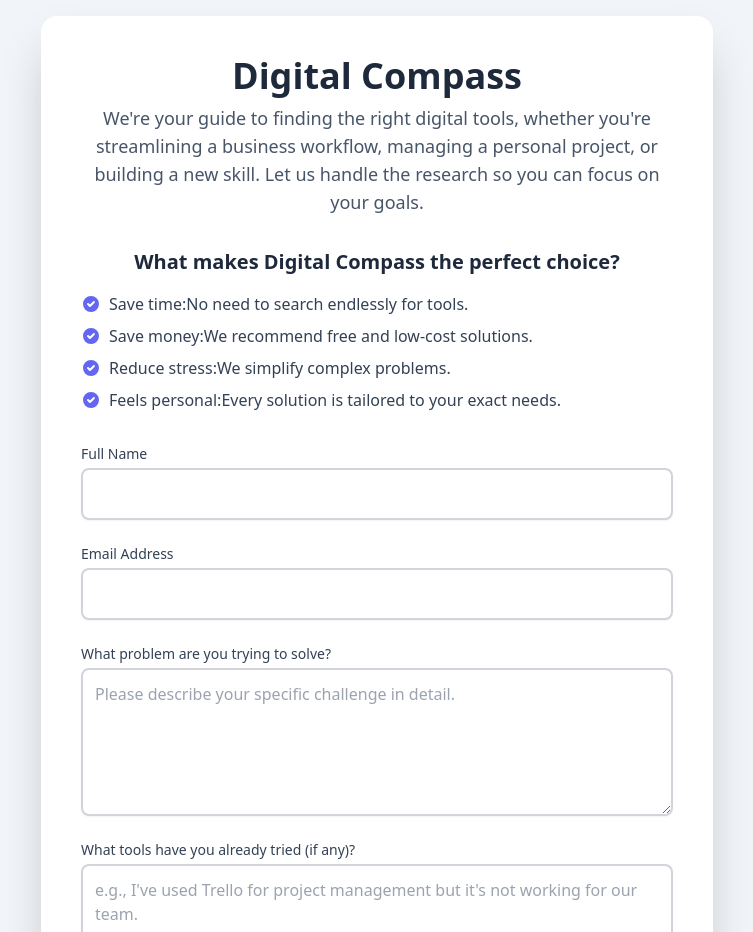
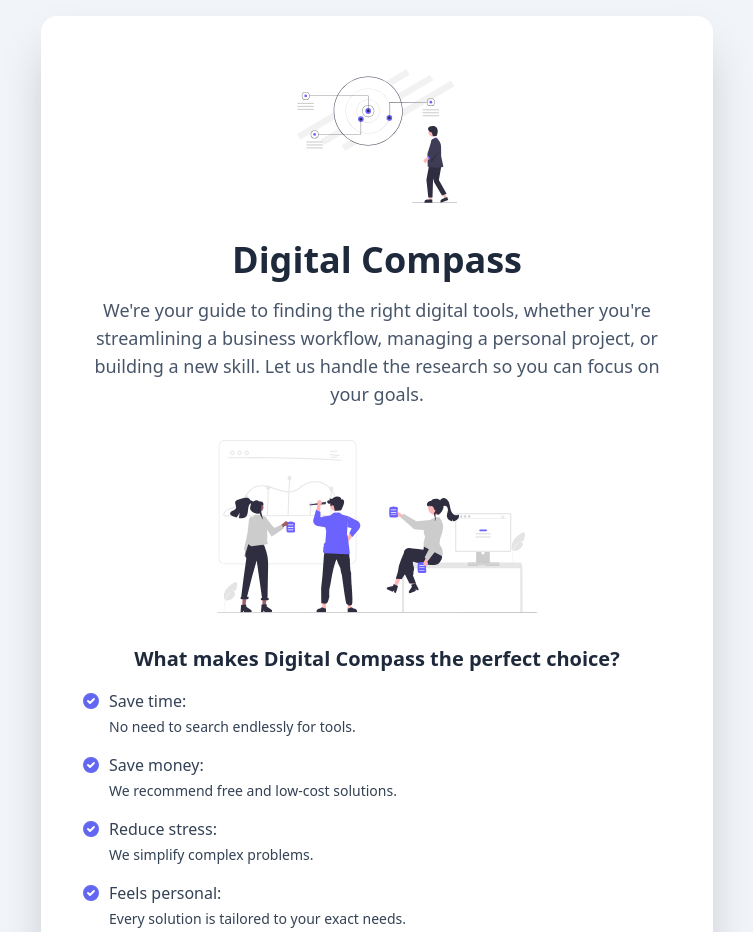
Before and after one commit to gitgoai/Digital-Compass, a plain HTML site: page index.html in a window 1280 px wide. Shown: the top 932 px of the page, without its empty margins (263-1016 px from the left). Drawn offline with nearby package versions, Linux system fonts and the light colour scheme.

Commit message:
Update index.html

```diff
--- a/index.html
+++ b/index.html
@@ -14,59 +14,59 @@
 <!-- Applying the 'Inter' font directly to the body using a Tailwind class -->
 <body class="bg-slate-100 font-inter flex items-center justify-center min-h-screen p-4">
 
-    <!-- Container for background trust badges -->
-    <!-- These badges are purely for aesthetic and trust-building purposes. -->
-    <div class="absolute inset-0 flex items-center justify-center overflow-hidden z-0 opacity-10">
-        <!-- Shield Icon for trust and protection -->
-        <svg class="w-48 h-48 text-indigo-400 -rotate-12" fill="currentColor" viewBox="0 0 20 20" xmlns="http://www.w3.org/2000/svg">
-            <path fill-rule="evenodd" d="M10 2a8 8 0 100 16 8 8 0 000-16zM10 0a10 10 0 1110 10-10 10 0 01-20 0z" clip-rule="evenodd" />
-            <path fill-rule="evenodd" d="M10 3a7 7 0 100 14 7 7 0 000-14zM10 1a9 9 0 110 18 9 9 0 010-18z" clip-rule="evenodd" />
-            <path fill-rule="evenodd" d="M10 4a6 6 0 100 12 6 6 0 000-12zM10 2a8 8 0 110 16 8 8 0 010-16z" clip-rule="evenodd" />
-            <path d="M10 0a10 10 0 100 20 10 10 0 000-20zm0 18a8 8 0 110-16 8 8 0 010 16z" />
-        </svg>
-
-        <!-- Checkmark Icon for clarity and completion -->
-        <svg class="w-64 h-64 text-indigo-400 rotate-12" fill="currentColor" viewBox="0 0 20 20" xmlns="http://www.w3.org/2000/svg">
-            <path fill-rule="evenodd" d="M16.707 5.293a1 1 0 010 1.414l-8 8a1 1 0 01-1.414 0l-4-4a1 1 0 011.414-1.414L8 12.586l7.293-7.293a1 1 0 011.414 0z" clip-rule="evenodd" />
-        </svg>
-
-        <!-- Lock Icon for security and confidence -->
-        <svg class="w-56 h-56 text-indigo-400 -rotate-6" fill="currentColor" viewBox="0 0 20 20" xmlns="http://www.w3.org/2000/svg">
-            <path d="M10 2a5 5 0 00-5 5v2a2 2 0 00-2 2v5a2 2 0 002 2h10a2 2 0 002-2v-5a2 2 0 00-2-2H7V7a3 3 0 016 0h2a5 5 0 00-5-5z" />
-        </svg>
-    </div>
-
     <!-- Main container for the website content -->
-    <!-- Added z-10 to ensure this content is on top of the background badges -->
     <div class="bg-white rounded-2xl shadow-2xl p-6 sm:p-10 max-w-2xl w-full relative z-10">
 
-        <!-- Header section with title and description -->
+        <!-- Header section with the new, animated SVG logos using img tags -->
         <div class="text-center mb-8">
-            <h1 class="text-4xl font-bold text-slate-800">Digital Compass</h1>
+            <div class="flex flex-col items-center justify-center mb-4">
+                <!-- Main Compass Logo -->
+                <!-- The size of the logo has been increased from w-28 h-28 to w-40 h-40 -->
+                <img src="https://raw.githubusercontent.com/gitgoai/Digital-Compass/main/undraw_goals_0pov.svg" alt="Digital Compass Logo" class="w-40 h-40 mx-auto mb-4" />
+
+                <h1 class="text-4xl font-bold text-slate-800 mt-2">Digital Compass</h1>
+            </div>
             <p class="mt-2 text-slate-600 text-lg">
                 We're your guide to finding the right digital tools, whether you're streamlining a business workflow, managing a personal project, or building a new skill. Let us handle the research so you can focus on your goals.
             </p>
         </div>
 
+        <!-- Collaboration Logo -->
+        <!-- The size of the logo has been reduced from max-w-sm to max-w-xs -->
+        <img src="https://raw.githubusercontent.com/gitgoai/Digital-Compass/main/undraw_team-collaboration_phnf.svg" alt="A Collaborative Approach Illustration" class="w-full h-auto max-w-xs mx-auto mb-8" />
+
         <!-- Section explaining the value proposition -->
         <div class="mb-8">
             <h2 class="text-xl font-semibold text-slate-800 mb-4 text-center">What makes Digital Compass the perfect choice?</h2>
-            <ul class="text-md text-slate-700 space-y-2 list-none">
-                <li class="flex items-center">
-                    <svg class="w-5 h-5 text-indigo-500 mr-2 flex-shrink-0" fill="currentColor" viewBox="0 0 20 20" xmlns="http://www.w3.org/2000/svg"><path fill-rule="evenodd" d="M10 18a8 8 0 100-16 8 8 0 000 16zm3.707-9.293a1 1 0 00-1.414-1.414L9 10.586 7.707 9.293a1 1 0 00-1.414 1.414l2 2a1 1 0 001.414 0l4-4a1 1 0 000-1.414z" clip-rule="evenodd" /></svg>
-                    <span class="font-medium">Save time: </span> No need to search endlessly for tools.
+            <ul class="text-md text-slate-700 space-y-4 list-none">
+                <!-- Each list item has been restructured to have two lines for better readability -->
+                <li class="flex flex-col">
+                    <div class="flex items-center mb-1">
+                        <svg class="w-5 h-5 text-indigo-500 mr-2 flex-shrink-0" fill="currentColor" viewBox="0 0 20 20" xmlns="http://www.w3.org/2000/svg"><path fill-rule="evenodd" d="M10 18a8 8 0 100-16 8 8 0 000 16zm3.707-9.293a1 1 0 00-1.414-1.414L9 10.586 7.707 9.293a1 1 0 00-1.414 1.414l2 2a1 1 0 001.414 0l4-4a1 1 0 000-1.414z" clip-rule="evenodd" /></svg>
+                        <span class="font-medium">Save time:</span>
+                    </div>
+                    <p class="pl-7 text-sm">No need to search endlessly for tools.</p>
                 </li>
-                <li class="flex items-center">
-                    <svg class="w-5 h-5 text-indigo-500 mr-2 flex-shrink-0" fill="currentColor" viewBox="0 0 20 20" xmlns="http://www.w3.org/2000/svg"><path fill-rule="evenodd" d="M10 18a8 8 0 100-16 8 8 0 000 16zm3.707-9.293a1 1 0 00-1.414-1.414L9 10.586 7.707 9.293a1 1 0 00-1.414 1.414l2 2a1 1 0 001.414 0l4-4a1 1 0 000-1.414z" clip-rule="evenodd" /></svg>
-                    <span class="font-medium">Save money: </span> We recommend free and low-cost solutions.
+                <li class="flex flex-col">
+                    <div class="flex items-center mb-1">
+                        <svg class="w-5 h-5 text-indigo-500 mr-2 flex-shrink-0" fill="currentColor" viewBox="0 0 20 20" xmlns="http://www.w3.org/2000/svg"><path fill-rule="evenodd" d="M10 18a8 8 0 100-16 8 8 0 000 16zm3.707-9.293a1 1 0 00-1.414-1.414L9 10.586 7.707 9.293a1 1 0 00-1.414 1.414l2 2a1 1 0 001.414 0l4-4a1 1 0 000-1.414z" clip-rule="evenodd" /></svg>
+                        <span class="font-medium">Save money:</span>
+                    </div>
+                    <p class="pl-7 text-sm">We recommend free and low-cost solutions.</p>
                 </li>
-                <li class="flex items-center">
-                    <svg class="w-5 h-5 text-indigo-500 mr-2 flex-shrink-0" fill="currentColor" viewBox="0 0 20 20" xmlns="http://www.w3.org/2000/svg"><path fill-rule="evenodd" d="M10 18a8 8 0 100-16 8 8 0 000 16zm3.707-9.293a1 1 0 00-1.414-1.414L9 10.586 7.707 9.293a1 1 0 00-1.414 1.414l2 2a1 1 0 001.414 0l4-4a1 1 0 000-1.414z" clip-rule="evenodd" /></svg>
-                    <span class="font-medium">Reduce stress: </span> We simplify complex problems.
+                <li class="flex flex-col">
+                    <div class="flex items-center mb-1">
+                        <svg class="w-5 h-5 text-indigo-500 mr-2 flex-shrink-0" fill="currentColor" viewBox="0 0 20 20" xmlns="http://www.w3.org/2000/svg"><path fill-rule="evenodd" d="M10 18a8 8 0 100-16 8 8 0 000 16zm3.707-9.293a1 1 0 00-1.414-1.414L9 10.586 7.707 9.293a1 1 0 00-1.414 1.414l2 2a1 1 0 001.414 0l4-4a1 1 0 000-1.414z" clip-rule="evenodd" /></svg>
+                        <span class="font-medium">Reduce stress:</span>
+                    </div>
+                    <p class="pl-7 text-sm">We simplify complex problems.</p>
                 </li>
-                <li class="flex items-center">
-                    <svg class="w-5 h-5 text-indigo-500 mr-2 flex-shrink-0" fill="currentColor" viewBox="0 0 20 20" xmlns="http://www.w3.org/2000/svg"><path fill-rule="evenodd" d="M10 18a8 8 0 100-16 8 8 0 000 16zm3.707-9.293a1 1 0 00-1.414-1.414L9 10.586 7.707 9.293a1 1 0 00-1.414 1.414l2 2a1 1 0 001.414 0l4-4a1 1 0 000-1.414z" clip-rule="evenodd" /></svg>
-                    <span class="font-medium">Feels personal: </span> Every solution is tailored to your exact needs.
+                <li class="flex flex-col">
+                    <div class="flex items-center mb-1">
+                        <svg class="w-5 h-5 text-indigo-500 mr-2 flex-shrink-0" fill="currentColor" viewBox="0 0 20 20" xmlns="http://www.w3.org/2000/svg"><path fill-rule="evenodd" d="M10 18a8 8 0 100-16 8 8 0 000 16zm3.707-9.293a1 1 0 00-1.414-1.414L9 10.586 7.707 9.293a1 1 0 00-1.414 1.414l2 2a1 1 0 001.414 0l4-4a1 1 0 000-1.414z" clip-rule="evenodd" /></svg>
+                        <span class="font-medium">Feels personal:</span>
+                    </div>
+                    <p class="pl-7 text-sm">Every solution is tailored to your exact needs.</p>
                 </li>
             </ul>
         </div>
@@ -148,23 +148,5 @@
         </form>
 
     </div>
-
-    <!-- The original JavaScript for the contact form is not needed since Formsubmit handles the submission. -->
-    <script>
-        // Check for URL parameter after submission and show a message
-        window.onload = function() {
-            // Get the URL parameters
-            const urlParams = new URLSearchParams(window.location.search);
-            // Check if the 'sent' parameter is set to 'true'
-            if (urlParams.get('sent') === 'true') {
-                // Find the message area element
-                const messageArea = document.getElementById('messageArea');
-                // Set the success message
-                messageArea.textContent = 'Your request has been received! We will begin our analysis and get back to you.';
-                // Apply green color for a success message
-                messageArea.classList.add('text-green-600');
-            }
-        };
-    </script>
 </body>
 </html>
```
